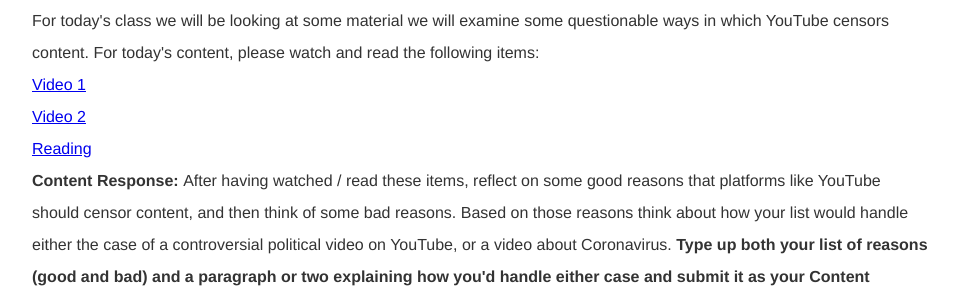
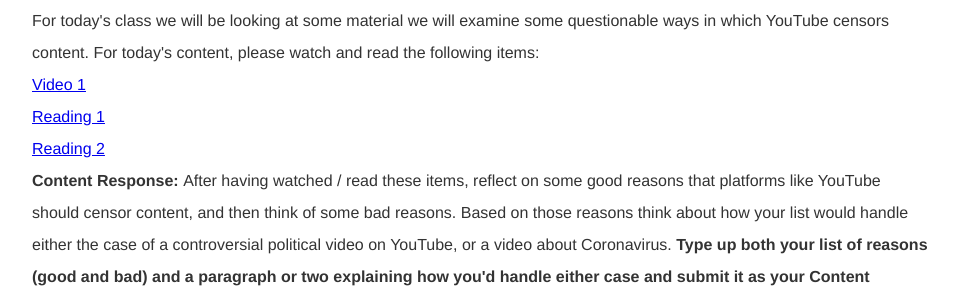
Before and after one commit to kevinjpatton/kevinjpatton.github.io, a Jekyll site: the page built from teaching/phil1020/index.html, in a window 1280 px wide and 900 px high, scrolled down 1674 px. Shown: the part 152-452 px from the top of the window, without its empty margins (160-1118 px from the left). Built offline with Jekyll 4.4.1, drawn with Linux system fonts in a browser that asks for light colours; Markdown is read by kramdown in place of the engine named in the settings.

Commit message:
Update index.html

```diff
--- a/teaching/phil1020/index.html
+++ b/teaching/phil1020/index.html
@@ -30,8 +30,8 @@
 <h1>June 4</h1>
 <p>For today's class we will be looking at some material we will examine some questionable ways in which YouTube censors content.  For today's content, please watch and read the following items:<br>
 <a href="https://www.youtube.com/watch?v=-zK8LgVx2G8&t=1s" target="_blank">Video 1</a><br>
-<a href="https://www.theverge.com/2020/3/4/21164553/youtube-coronavirus-demonetization-sensitive-subjects-advertising-guidelines-revenue" target="_blank">Video 2</a><br>
-<a href="https://www.forbes.com/sites/petersuciu/2019/11/08/was-youtube-right-to-censor-a-controversial-video/" target="_blank">Reading</a><br>
+<a href="https://www.theverge.com/2020/3/4/21164553/youtube-coronavirus-demonetization-sensitive-subjects-advertising-guidelines-revenue" target="_blank">Reading 1</a><br>
+<a href="https://www.forbes.com/sites/petersuciu/2019/11/08/was-youtube-right-to-censor-a-controversial-video/" target="_blank">Reading 2</a><br>
 <b>Content Response:  </b>After having watched / read these items, reflect on some good reasons that platforms like YouTube should censor content, and then think of some bad reasons.  Based on those reasons think about how your list would handle either the case of a controversial political video on YouTube, or a video about Coronavirus.  <b>Type up both your list of reasons (good and bad) and a paragraph or two explaining how you'd handle either case and submit it as your Content Response for today.</b></p>
 
 <h1>June 5</h1>
```
